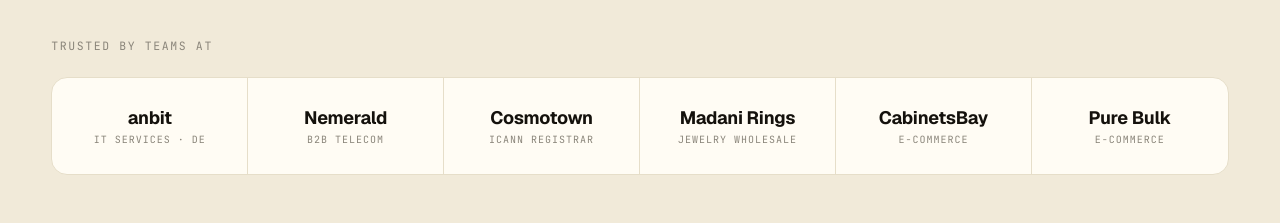
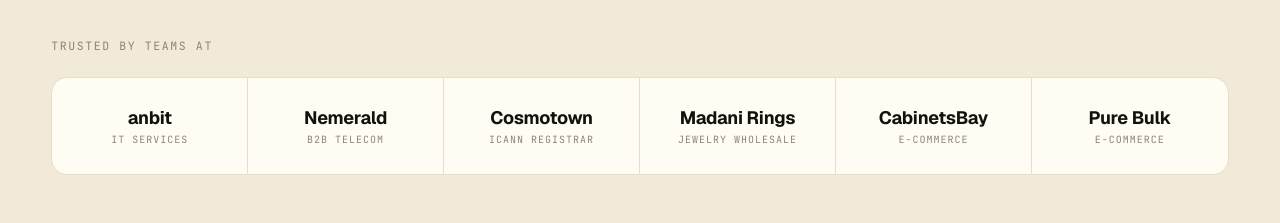
Before and after one commit to sharapov-outsource/sharapov_biz, a React (Vite) app: page / in a window 1280 px wide. Shown: the part 940-1163 px from the top of the page. Built offline with nearby package versions, Linux system fonts and the light colour scheme.

Commit message:
Remove DE suffix from anbit entries in EN locale and portfolio cards
https://claude.ai/code/session_01Ap55DD2YSrJsmLefzByvA7

```diff
--- a/src/content.js
+++ b/src/content.js
@@ -15,7 +15,7 @@ export const COPY = {
     ],
     clientsEyebrow: 'Trusted by teams at',
     clients: [
-      { name: 'anbit', meta: 'IT services · DE', href: 'https://anbit.io' },
+      { name: 'anbit', meta: 'IT services', href: 'https://anbit.io' },
       { name: 'Nemerald', meta: 'B2B telecom', href: 'https://nemerald.com' },
       { name: 'Cosmotown', meta: 'ICANN registrar', href: 'https://cosmotown.com' },
       { name: 'Madani Rings', meta: 'Jewelry wholesale', href: 'https://madanirings.com' },
@@ -79,7 +79,7 @@ export const COPY = {
       { meta_l: 'E-commerce · Magento', meta_r: '2018–2024', t: 'Pure Bulk', d: 'Vitamins and supplements e-shop. Backend ownership of catalog, checkout, fulfilment integrations.', img: '/portfolio/purebulk.webp', m: [{ n: '30k', l: 'Daily users' }, { n: '2.4M', l: 'Products served' }], href: 'http://purebulk.com' },
       { meta_l: 'Telecom · B2B SaaS', meta_r: '2022–', t: 'Nemerald', d: 'Business phone system for modern teams. Backend, infrastructure and integrations.', img: '/portfolio/nemerald.webp', m: [{ n: '12+', l: 'Carriers' }, { n: '99.95%', l: 'Uptime SLA' }], href: 'https://nemerald.com' },
       { meta_l: 'Domains · ICANN', meta_r: '2021–', t: 'Cosmotown', d: 'ICANN-accredited registrar. Affordable domain registration, fast checkout pipeline.', img: '/portfolio/cosmotown.webp', m: [{ n: '500+', l: 'TLDs' }, { n: '<400ms', l: 'Search response' }], href: 'https://cosmotown.com' },
-      { meta_l: 'IT services · DE', meta_r: '2019–', t: 'anbit GmbH', d: 'Digital engineering partner. Long-running backend & infrastructure mandate.', img: '/portfolio/anbit.webp', m: [{ n: '5y', l: 'Engagement' }, { n: '8', l: 'Major releases' }], href: 'https://anbit.io' },
+      { meta_l: 'IT services', meta_r: '2019–', t: 'anbit GmbH', d: 'Digital engineering partner. Long-running backend & infrastructure mandate.', img: '/portfolio/anbit.webp', m: [{ n: '5y', l: 'Engagement' }, { n: '8', l: 'Major releases' }], href: 'https://anbit.io' },
       { meta_l: 'Live streaming · SaaS', meta_r: '2024–', t: 'StreamFarm', d: 'One-click multistreaming to VK, Telegram, Twitch, YouTube and more. Backend pipeline and stream orchestration.', img: '/portfolio/streamfarm.webp', m: [{ n: '1K+', l: 'Active streamers' }, { n: '99.9%', l: 'Uptime' }], href: 'https://streamfarm.ru' },
       { meta_l: 'Jewelry · wholesale', meta_r: '2017–', t: 'Madani Rings', d: 'Wholesale wedding bands and fashion rings for North-American jewelry retailers — tungsten, ceramic, cobalt, gold. Catalog, dealer accounts and store-locator backend.', img: '/portfolio/madanirings.webp', m: [{ n: '1000+', l: 'SKUs' }, { n: 'US / CA', l: 'Retailers' }], href: 'https://madanirings.com' },
       { meta_l: 'Kitchens · Magento', meta_r: '2021–2023', t: 'CabinetsBay', d: 'Made-to-order kitchen cabinets for the US market. Built from scratch — catalog, configurator, checkout and 3D-design flow.', img: '/portfolio/cabinetsbay.webp', m: [{ n: '1000+', l: 'SKUs' }, { n: 'US', l: 'Market' }], href: 'https://cabinetsbay.com' },
@@ -184,7 +184,7 @@ export const COPY = {
       { meta_l: 'E-commerce · Magento', meta_r: '2018–2024', t: 'Pure Bulk', d: 'Магазин витаминов и БАДов. Отвечал за бэкенд каталога, оформление заказа, интеграции с фулфилментом.', img: '/portfolio/purebulk.webp', m: [{ n: '30k', l: 'DAU' }, { n: '2.4M', l: 'товаров отгружено' }], href: 'http://purebulk.com' },
       { meta_l: 'Телеком · B2B SaaS', meta_r: '2022–', t: 'Nemerald', d: 'Корпоративная телефония для современных команд. Бэкенд, инфраструктура и интеграции.', img: '/portfolio/nemerald.webp', m: [{ n: '12+', l: 'операторов' }, { n: '99,95%', l: 'uptime SLA' }], href: 'https://nemerald.com' },
       { meta_l: 'Домены · ICANN', meta_r: '2021–', t: 'Cosmotown', d: 'Регистратор с аккредитацией ICANN. Регистрация доменов, быстрое оформление.', img: '/portfolio/cosmotown.webp', m: [{ n: '500+', l: 'TLD' }, { n: '<400 мс', l: 'отклик поиска' }], href: 'https://cosmotown.com' },
-      { meta_l: 'IT-услуги · DE', meta_r: '2019–', t: 'anbit GmbH', d: 'Технический партнёр в Германии. Многолетнее сотрудничество по бэкенду и инфраструктуре.', img: '/portfolio/anbit.webp', m: [{ n: '5 лет', l: 'сотрудничества' }, { n: '8', l: 'крупных релизов' }], href: 'https://anbit.io' },
+      { meta_l: 'IT-услуги', meta_r: '2019–', t: 'anbit GmbH', d: 'Технический партнёр в Германии. Многолетнее сотрудничество по бэкенду и инфраструктуре.', img: '/portfolio/anbit.webp', m: [{ n: '5 лет', l: 'сотрудничества' }, { n: '8', l: 'крупных релизов' }], href: 'https://anbit.io' },
       { meta_l: 'Видеостриминг · SaaS', meta_r: '2024–', t: 'StreamFarm', d: 'Мультистриминг в один клик: VK, Telegram, Twitch, YouTube и другие площадки. Бэкенд и оркестрация трансляций.', img: '/portfolio/streamfarm.webp', m: [{ n: '1k+', l: 'активных стримеров' }, { n: '99,9%', l: 'uptime' }], href: 'https://streamfarm.ru' },
       { meta_l: 'Ювелирка · опт', meta_r: '2017–', t: 'Madani Rings', d: 'Оптовая платформа обручальных колец и украшений для североамериканских ювелирных ритейлеров — вольфрам, керамика, кобальт, золото. Бэкенд каталога, дилерских аккаунтов и поиска магазинов.', img: '/portfolio/madanirings.webp', m: [{ n: '1000+', l: 'позиций' }, { n: 'US / CA', l: 'ритейлеры' }], href: 'https://madanirings.com' },
       { meta_l: 'Кухни · Magento', meta_r: '2021–2023', t: 'CabinetsBay', d: 'Магазин кухонь на заказ для рынка США. Разработка с нуля — каталог, конфигуратор, оформление заказа и 3D-дизайн.', img: '/portfolio/cabinetsbay.webp', m: [{ n: '1000+', l: 'позиций' }, { n: 'US', l: 'рынок' }], href: 'https://cabinetsbay.com' },
```
